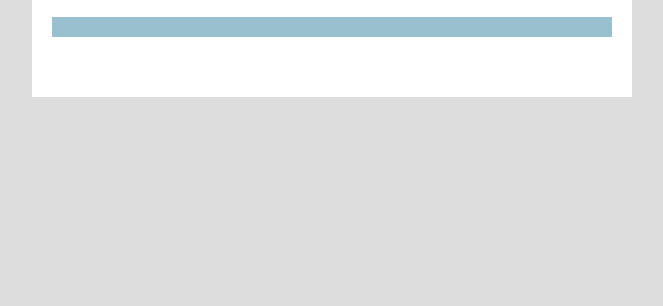
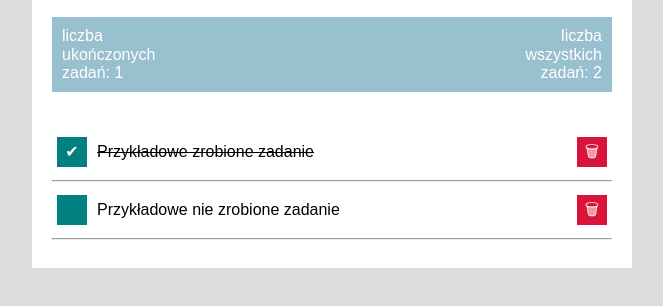
Before and after one commit to michalkotlinski/0607listazadan_js, a plain HTML site: page index.html in a window 1280 px wide. Shown: the part 320-626 px from the top of the page, without its empty margins (308-971 px from the left). Drawn offline with nearby package versions, Linux system fonts and the light colour scheme; files that its build step writes are made by us from their sources; a web font is replaced by a local one.

Commit message:
css folder name chenged

```diff
--- a/index.html
+++ b/index.html
@@ -9,13 +9,13 @@
         integrity="sha512-NhSC1YmyruXifcj/KFRWoC561YpHpc5Jtzgvbuzx5VozKpWvQ+4nXhPdFgmx8xqexRcpAglTj9sIBWINXa8x5w=="
         crossorigin="anonymous" referrerpolicy="no-referrer" />
     <link href="https://fonts.googleapis.com/css2?family=Protest+Riot&display=swap" rel="stylesheet">
-    <link href="style/style.css" rel="stylesheet">
-    <link rel="stylesheet" href="style/container.css">
-    <link rel="stylesheet" href="style/section.css">
-    <link rel="stylesheet" href="style/form.css">
-    <link rel="stylesheet" href="style/tasks.css">
-    <link rel="stylesheet" href="style/button.css">
-    <script defer src="script/script.js"></script>
+    <link href="css/style.css" rel="stylesheet">
+    <link rel="stylesheet" href="css/container.css">
+    <link rel="stylesheet" href="css/section.css">
+    <link rel="stylesheet" href="css/form.css">
+    <link rel="stylesheet" href="css/tasks.css">
+    <link rel="stylesheet" href="css/button.css">
+    <script defer src="js/script.js"></script>
 </head>
 
 <body class="body">
```
